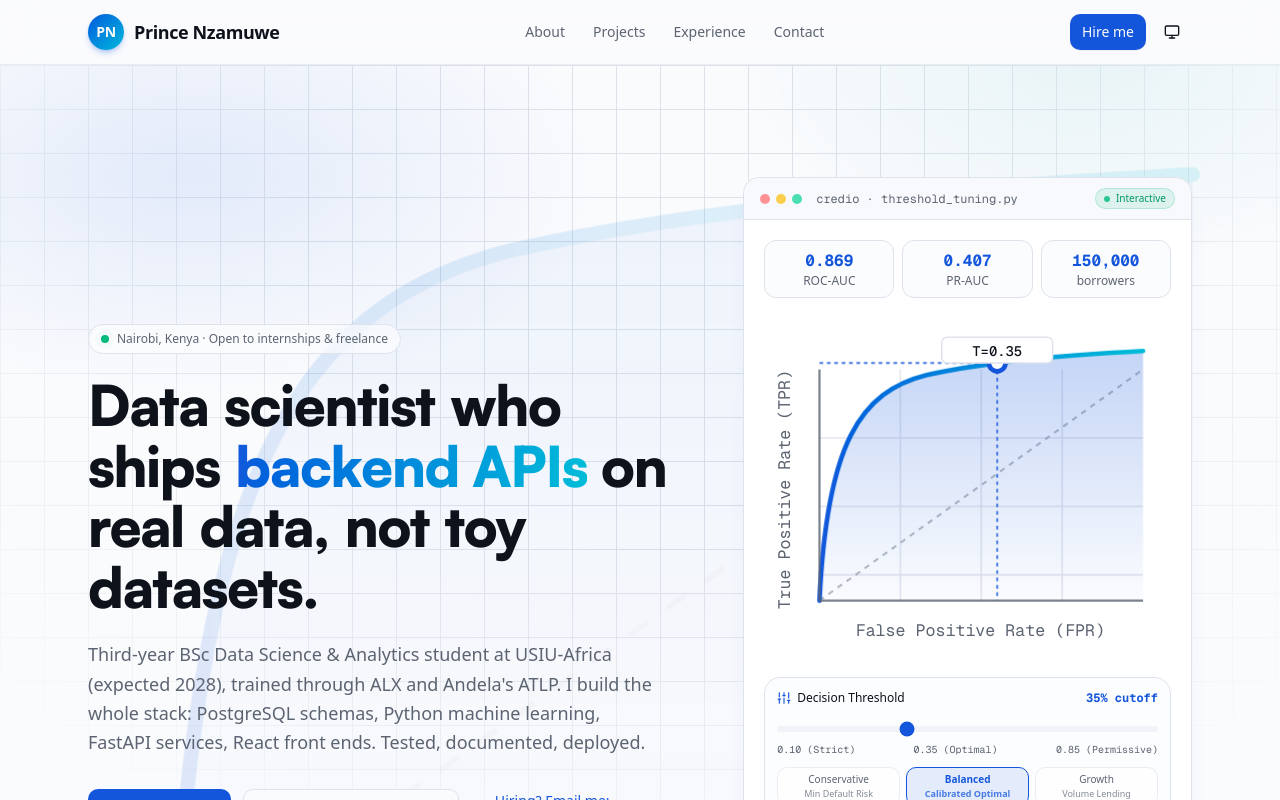
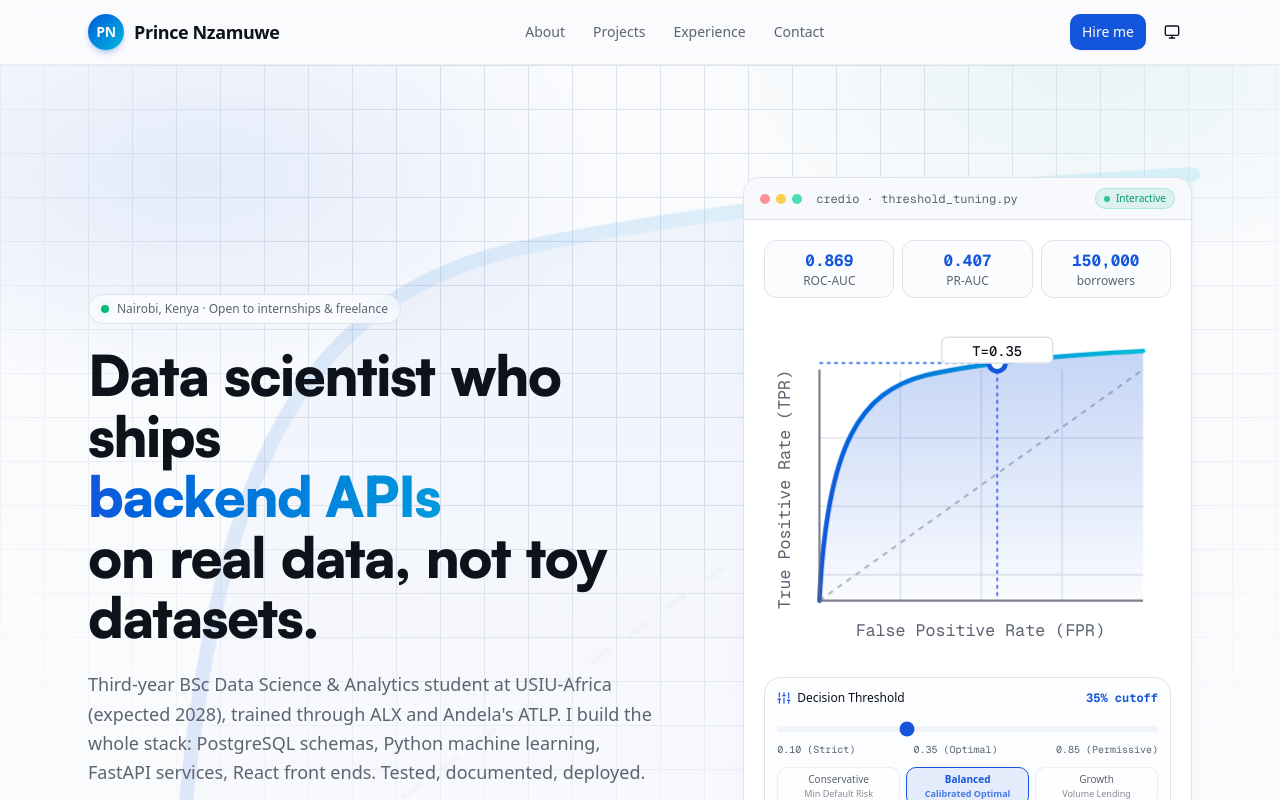
Before and after one commit to princenzmw/my-site, a Next.js app: page / in a window 1280 px wide. Shown: the top 800 px of the page. Built offline with nearby package versions, Linux system fonts and the light colour scheme.

Commit message:
audit: CLS-01 — grid-stack rotator, zero layout shift

```diff
--- a/audit-results.json
+++ b/audit-results.json
@@ -1,5 +1,5 @@
 {
-  "generatedAt": "2026-10-22T15:33:50.521Z",
+  "generatedAt": "2026-10-22T16:28:28.528Z",
   "target": "https://nzamuwe.com",
   "scoringContract": "8.0+ = meets written acceptance criteria WITH evidence; <8.0 = fix + re-run; unverified = evidence unavailable",
   "flags": {
--- a/src/components/site/role-rotator.tsx
+++ b/src/components/site/role-rotator.tsx
@@ -3,8 +3,11 @@
 import * as React from "react";
 
 /**
- * Rotating headline accent word. The full list is NOT hidden from screen
- * readers — they get a static phrase so the sentence always reads correctly.
+ * Rotating headline accent word. All phrases are stacked in a single CSS grid
+ * cell (grid-area: 1/1) so the container width matches the longest phrase,
+ * preventing layout shift when the active phrase rotates.
+ *
+ * Screen readers get a static phrase (words[0]) so the sentence always reads correctly.
  * words[0] also ships in the prerendered HTML (SEO gate H2).
  */
 export function RoleRotator({ words }: { words: readonly string[] }) {
@@ -12,6 +15,9 @@ export function RoleRotator({ words }: { words: readonly string[] }) {
 
   React.useEffect(() => {
     if (words.length < 2) return;
+    if (typeof window !== "undefined" && window.matchMedia("(prefers-reduced-motion: reduce)").matches) {
+      return;
+    }
     const id = window.setInterval(
       () => setIndex((v) => (v + 1) % words.length),
       2600,
@@ -19,16 +25,21 @@ export function RoleRotator({ words }: { words: readonly string[] }) {
     return () => window.clearInterval(id);
   }, [words.length]);
 
-  // Sizes to the current word (no width reservation): reserving the longest
-  // word forced oversized lines on narrow screens and mid-word clipping.
   return (
-    <span className="inline-grid align-baseline">
+    <>
+      <span className="inline-grid align-baseline" aria-hidden="true">
+        {words.map((phrase, phraseIdx) => {
+          const isActive = phraseIdx === index;
+          return (
             <span
-        key={index}
-        aria-hidden
-        className="text-gradient col-start-1 row-start-1 inline-flex flex-wrap"
+              key={phrase}
+              className={`col-start-1 row-start-1 [grid-area:1/1] inline-flex flex-wrap text-gradient transition-[opacity,visibility] duration-300 ease-in-out motion-reduce:transition-none ${
+                isActive
+                  ? "opacity-100 visible z-10"
+                  : "opacity-0 invisible pointer-events-none z-0"
+              }`}
             >
-        {words[index].split("").map((char, charIdx) => (
+              {phrase.split("").map((char, charIdx) => (
                 <span
                   key={charIdx}
                   style={{ animationDelay: `${charIdx * 25}ms` }}
@@ -38,7 +49,10 @@ export function RoleRotator({ words }: { words: readonly string[] }) {
                 </span>
               ))}
             </span>
+          );
+        })}
+      </span>
       <span className="sr-only">{words[0]}</span>
-    </span>
+    </>
   );
 }
```
Also changed, not shown: 1 other file (tests, documents, lock files or other folders). Lines whose indentation alone changed are shown as unchanged.
